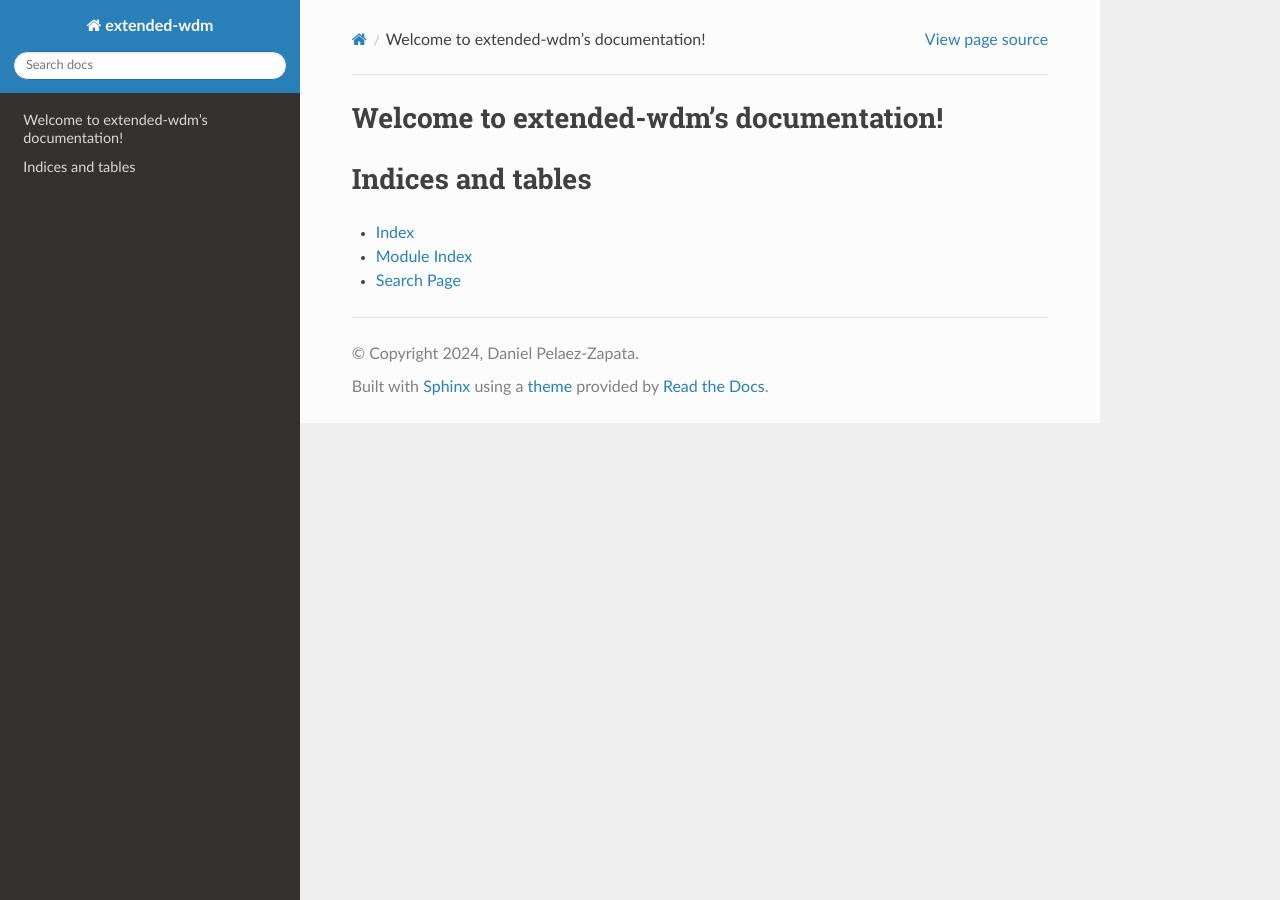
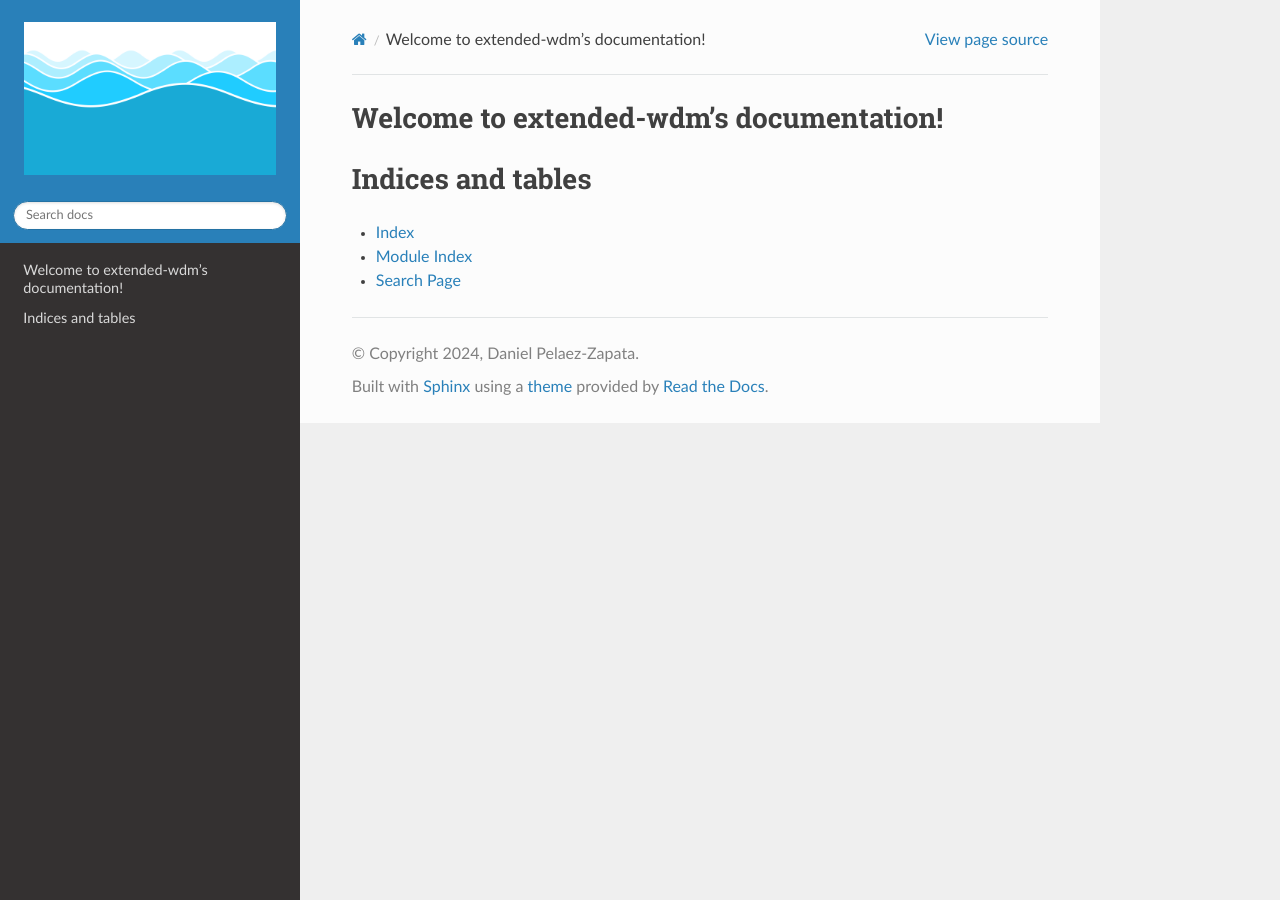
Before and after one commit to dspelaez/extended-wdm, a Sphinx documentation site: the page built from docs/index.rst, in a window 1280 px wide. Built offline with Sphinx 7.4.7 and the Read the Docs theme 2.0.0, drawn with Linux system fonts in a browser that asks for light colours.

Commit message:
adding logo

```diff
--- a/docs/conf.py
+++ b/docs/conf.py
@@ -27,3 +27,8 @@ exclude_patterns = ['_build', 'Thumbs.db', '.DS_Store']
 # html_theme = 'alabaster'
 html_theme = "sphinx_rtd_theme"
 html_static_path = ['_static']
+html_logo = "_static/logo.png"
+html_theme_options = {
+    'logo_only': True,
+    'display_version': False,
+}
```
Also changed, not shown: docs/_static/logo.png (added).
